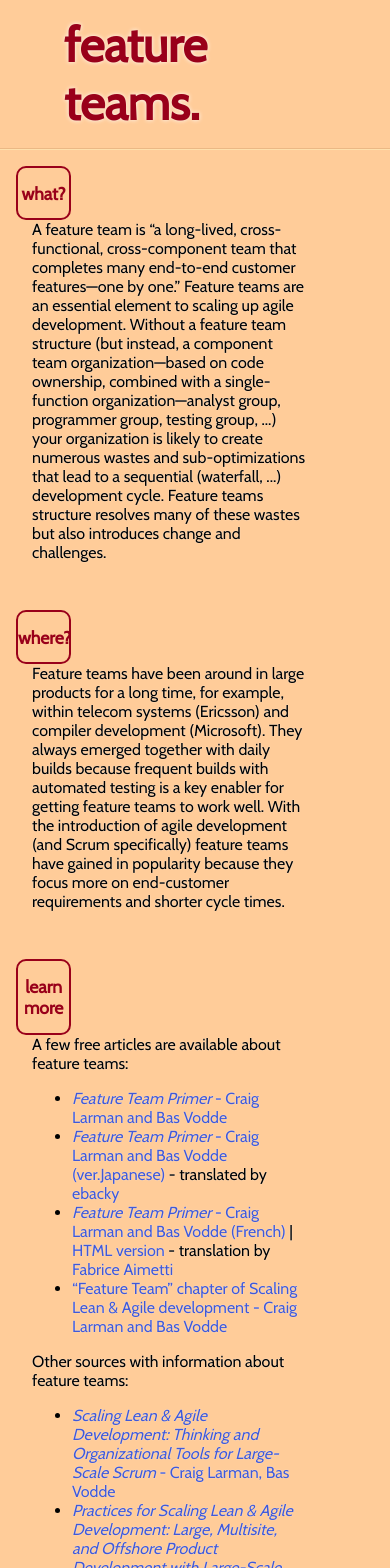
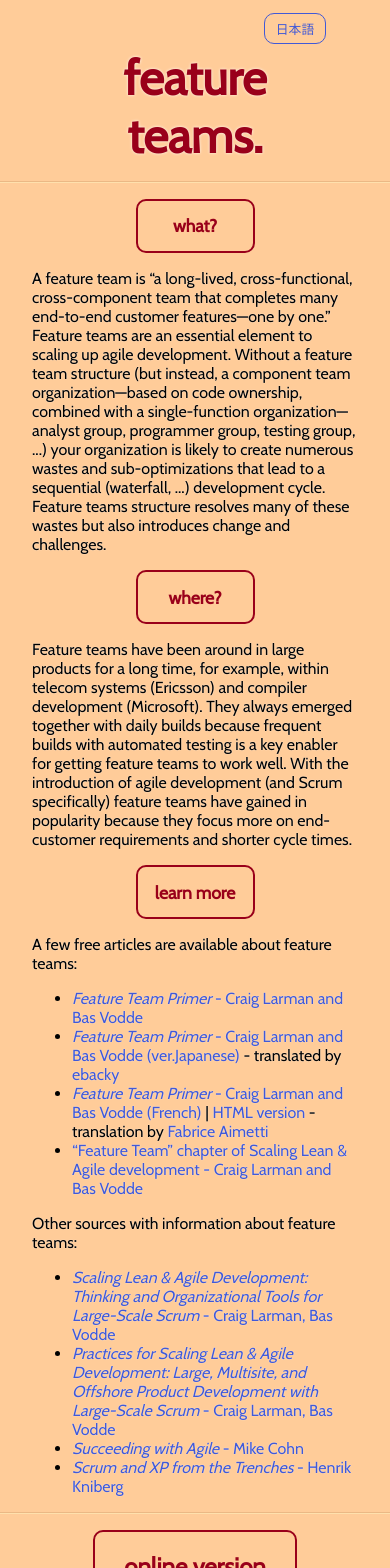
Before and after one commit to nerds-odd-e/feature-teams-site, a Jekyll site: the page built from index.html, in a window 390 px wide. Shown: the top 1568 px of the page. Built offline with Jekyll 4.4.1, drawn with Linux system fonts in a browser that asks for light colours; Markdown is read by kramdown in place of the engine named in the settings; some of the changed text lies outside the part shown.

Commit message:
added translation page. and responsiveness goodness

```diff
--- a/_layouts/default.html
+++ b/_layouts/default.html
@@ -10,6 +10,11 @@
     </head>
     <body>
 			<div class="container">
+				<div id="translation_container">
+					<div id="translation">
+						{{ page.translation }}
+					</div>
+				</div>
 				<div id="header">
 					<h1>{{ page.title }}</h1>
 				</div>
@@ -64,10 +69,9 @@
         </div>
 				<div id="online_version">
 					<div class="online_version_title">
-						<h2>Online Version</h2>
+						<h2>{{ page.online_title }}</h2>
 					</div>
-					<iframe src="{{ page.online }}"
- style="width: 80%; height: 1200px;" frameborder="0">&amp;amp;amp;amp;amp;lt;br&amp;amp;amp;amp;amp;gt;</iframe>
+					<iframe src="{{ page.online }}" frameborder="0">&amp;amp;amp;amp;amp;lt;br&amp;amp;amp;amp;amp;gt;</iframe>
 				</div>
 				<div id="footer">
 					<p>
--- a/css/main.css
+++ b/css/main.css
@@ -18,6 +18,20 @@ a:hover {
 	text-decoration: underline;
 }
 
+#translation_container {
+	font-size: 0.8em;
+	margin: 1em 5em;
+}
+
+#translation {
+  border: solid 1px #4159d7;
+	border-radius: 10px;
+  padding: 5px;
+	width: 50px;
+	float: right;
+	text-align: center;
+}
+
 #header {
 	padding: 1em;
 	border-bottom: solid 1px rgb(235, 184, 133);
@@ -25,10 +39,10 @@ a:hover {
 
 #header h1 {
 	font-size: 3em;
-	margin: 0 1em;
+	margin: 20px 1em 0 1em;
 	color: #99001a;
 	text-align: left;
-	text-shadow: 0 0 4px rgb(250,250,250);
+	text-shadow: 0 0 3px rgb(250,250,250);
 }
 
 .section_container {
@@ -65,13 +79,40 @@ a:hover {
 	margin-bottom: 1em;
 }
 
+@media (max-width: 540px) {
+	#header h1 {
+		text-align: center;
+	}
+
+  .section {
+		margin: 1em;
+	}
+
+  .section_title, .section_content {
+		display: block;
+		margin: 1em;
+	}
+
+	.section_content {
+		padding: 0;
+		width: auto;
+	}
+
+	.section_title {
+		width: 115px;
+		text-align: center;
+		margin: 1em auto;
+	}
+
+}
+
 .section_content p {
 	margin-top: 0;
 }
 
 #footer {
 	font-size: 0.8em;
-	margin: 3em auto;
+	margin: 3em 2em;
 }
 
 #online_version {
@@ -95,4 +136,6 @@ iframe {
   -webkit-border-radius: 10px;
   border-radius: 10px;
   box-shadow: 1px 1px 5px #555;
+	width: 90%;
+	height: 1200px;
 }
--- a/index.html
+++ b/index.html
@@ -1,6 +1,8 @@
 ---
 layout: default
 title: feature teams.
+
+translation: '<a href="/jp">日本語</a>'
 
 what:
   title: what?
@@ -27,6 +29,7 @@ learn:
 
 footer: 'Contribute via <a href="https://github.com/basvodde/feature-teams-site">Github</a> or contact basv AT odd-e.com.'
 
+online_title: 'online version'
 online: 'https://docs.google.com/gview?url=http://www.featureteamprimer.org/feature_team_primer.pdf&amp;embedded=true'
 
 ---
```
Also changed, not shown: jp/index.html (added, +35 -0 lines).
